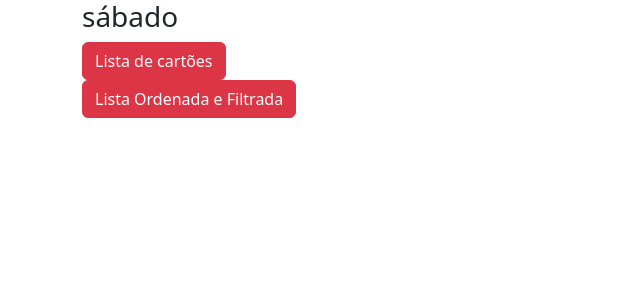
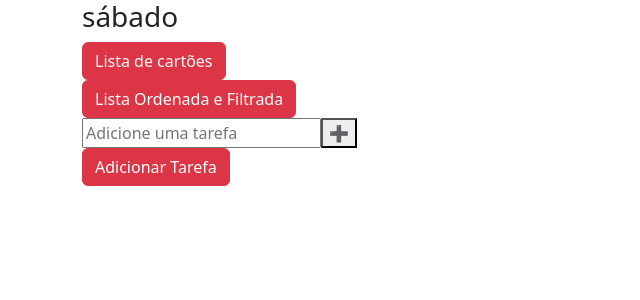
Before and after one commit to hvivox/srealizacaoreact, a React (Vite) app: page / in a window 1280 px wide. Shown: the top 300 px of the page, without its empty margins (0-640 px from the left). Built offline with nearby package versions, Linux system fonts and the light colour scheme.

Commit message:
campo input passa dados para o modal

```diff
--- a/package.json
+++ b/package.json
@@ -14,7 +14,8 @@
     "bootstrap": "^5.3.1",
     "react": "^18.2.0",
     "react-dom": "^18.2.0",
-    "react-modal": "^3.16.1"
+    "react-modal": "^3.16.1",
+    "styled-components": "^6.0.7"
   },
   "devDependencies": {
     "@types/react": "^18.2.15",
--- a/src/App.tsx
+++ b/src/App.tsx
@@ -1,25 +1,37 @@
 import "./App.css";
 import { CardProduct } from "./components/CardProduct/cardProduct.tsx";
-import {ListaFiltradaOrdenada} from "./components/ListaFiltradaOrdenada/ListaFiltradaOrdenada.tsx";
-import {ModalPrincipal} from "./components/ModalPrincipal/ModalPrincipal.tsx"; // Importe o CSS do Bootstrap
-
+import { FildInsert } from "./components/FieldInsert/FildInsert.tsx";
+import { ListaFiltradaOrdenada } from "./components/ListaFiltradaOrdenada/ListaFiltradaOrdenada.tsx";
+import { ModalPrincipal } from "./components/ModalPrincipal/ModalPrincipal.tsx"; // Importe o CSS do Bootstrap
 
 function App() {
   const getWeekDay = () => {
     return new Intl.DateTimeFormat("pt-BR", { weekday: "long" }).format(new Date());
   };
 
+  const handleAddTask = (taskName: string) => {
+    alert(taskName);
+    /* let newList = [...list];
+      newList.push({
+        id: list.length + 1,
+        name: taskName,
+        done: false,
+      });
+      setList(newList);*/
+  };
 
   return (
     <div className="App">
       <div className="container">
         <h3>{getWeekDay()}</h3>
-       <ModalPrincipal nameButtonModal="Lista de cartões">
-           <CardProduct name="xmogenes" price={10.42} photo="testeeststeste" />
-           <CardProduct name="hmsilva" price={18.42} photo="link da imagem" />
-       </ModalPrincipal>
+        <ModalPrincipal nameButtonModal="Lista de cartões">
+          <CardProduct name="xmogenes" price={10.42} photo="testeeststeste" />
+          <CardProduct name="hmsilva" price={18.42} photo="link da imagem" />
+        </ModalPrincipal>
 
-        <ListaFiltradaOrdenada/>
+        <ListaFiltradaOrdenada />
+
+        <FildInsert onEnter={handleAddTask} />
       </div>
     </div>
   );
--- a/src/components/CardProduct/cardProduct.tsx
+++ b/src/components/CardProduct/cardProduct.tsx
@@ -1,6 +1,6 @@
 //import "bootstrap/dist/css/bootstrap.css"; // Importe o CSS do Bootstrap
-import {api} from "../../utils/api.ts";
-import {useEffect, useState} from "react";
+import { api } from "../../utils/api.ts";
+import { useEffect, useState } from "react";
 
 type Props = {
   name: string;
@@ -15,38 +15,29 @@ interface Product {
   body: string;
 }
 
-
 export const CardProduct = (props: Props) => {
   const [Product, setProduct] = useState<Product[]>([]);
   const [isLoading, setIsLoading] = useState(true);
 
   //INSERE DADOS NO COMPONENTE NO MOMENTO DA INICIALIZAÇÃO DO MESMO
-    useEffect( () => {
-        /*async  function fetchData(){
-            const _products = await handleGetPosts();
-            setProduct(_products);
-        }*/
-
-
+  useEffect(() => {
     //CICLO DE VIDA: utilizado para carregar o objeto no momento da inicialização
     async function fetchData() {
       try {
-                const response = await api.get<Product[]>('/posts');
+        const response = await api.get<Product[]>("/posts");
         setProduct(response.data);
         setIsLoading(false);
       } catch (error) {
-                console.error('Erro ao buscar dados:', error);
+        console.error("Erro ao buscar dados:", error);
         setIsLoading(false);
       }
     }
-        fetchData()
-    }, [])
-
+    fetchData();
+  }, []);
 
   if (isLoading) {
     return <div>Carregando...</div>;
   }
-
 
   /* const handleGetPosts = () => {
         api.get<Product[]>('/posts')
@@ -62,31 +53,26 @@ export const CardProduct = (props: Props) => {
 */
 
   const modalCadastro = () => {
-        alert("abertura modal");
+    alert("abertura do alert");
   };
-
 
   return (
     <div className="m-4">
-
       <div>
         <h2>Dados da API:</h2>
+        <h1>{props.name}</h1>
         <ul>
           {Product.map((item) => (
-                        <li key={item.id} >{item.title} | {item.body}</li>
+            <li key={item.id}>
+              {item.title} | {item.body}
+            </li>
           ))}
         </ul>
       </div>
-
-            <hr/>
-
-            <h1>{props.name}</h1>
       <button className="btn btn-primary" onClick={modalCadastro}>
         cadastrar
       </button>
-
-
-
+      <hr />
     </div>
   );
 };
--- /dev/null
+++ b/src/components/FieldInsert/FildInsert.tsx
@@ -0,0 +1,41 @@
+import { useState, KeyboardEvent } from "react";
+import { ModalPrincipal } from "../ModalPrincipal/ModalPrincipal";
+
+type Props = {
+  onEnter: (taskName: string) => void;
+};
+
+export const FildInsert = ({ onEnter }: Props) => {
+  const [inputText, setInputText] = useState("");
+  const [modalText, setModalText] = useState(""); // Estado para o texto do modal
+  const handleKeyUp = (e: KeyboardEvent) => {
+    if (e.code === "Enter" && inputText !== "") {
+      onEnter(inputText);
+      setInputText("");
+      setModalText(inputText); // Defina o texto do modal quando o Enter é pressionado
+    }
+  };
+
+  const handleButtonClick = () => {
+    if (inputText.trim() !== "") {
+      onEnter(inputText);
+      setInputText("");
+      setModalText(inputText); // Defina o texto do modal quando o Enter é pressionado
+    }
+  };
+
+  return (
+    <div>
+      <input
+        type="text"
+        placeholder="Adicione uma tarefa"
+        value={inputText}
+        onChange={(e) => setInputText(e.target.value)}
+        onKeyUp={handleKeyUp}
+      />
+      <button onClick={handleButtonClick}>➕</button>
+
+      <ModalPrincipal nameButtonModal="Adicionar Tarefa">{modalText}</ModalPrincipal>
+    </div>
+  );
+};
```
Also changed, not shown: src/components/FieldInsert/styles.ts (added, +23 -0 lines), 2 other files (tests, documents, lock files or other folders). Lines whose indentation alone changed are shown as unchanged.
